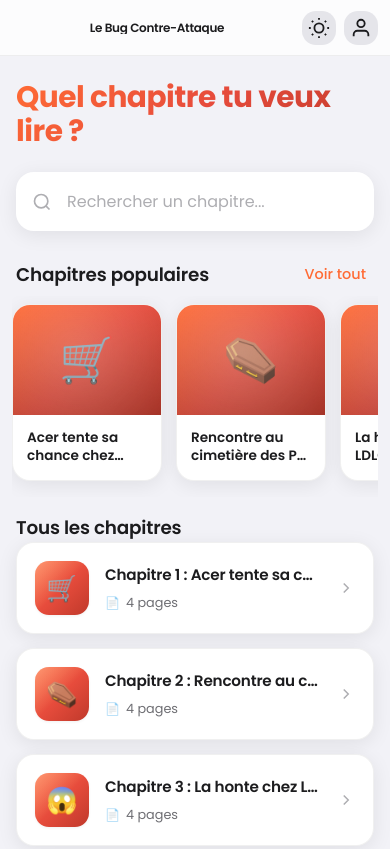
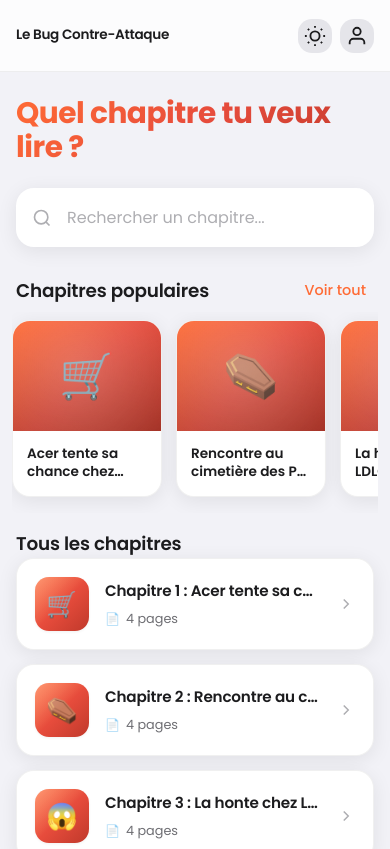
Before and after one commit to realStarYAM/Le-Bug-Contre-Attaque, a plain HTML site: page index.html in a window 390 px wide. Shown: the top 849 px of the page. Drawn offline with Linux system fonts and the light colour scheme.

Commit message:
Agrandir le header pour le titre complet

```diff
--- a/style.css
+++ b/style.css
@@ -39,7 +39,7 @@
   --radius-xl: 26px;
 
   --nav-height: 84px;
-  --topbar-height: 56px;
+  --topbar-height: 72px;
 
   --safe-area-bottom: env(safe-area-inset-bottom, 0px);
 
@@ -136,12 +136,13 @@ body {
   top: 0;
   left: 0;
   right: 0;
-  height: var(--topbar-height);
+  min-height: var(--topbar-height);
+  height: auto;
   background: var(--glass-bg);
   display: flex;
   align-items: center;
   justify-content: space-between;
-  padding: 0 12px;
+  padding: 10px 16px;
   z-index: 100;
   border-bottom: 0.5px solid var(--border);
   backdrop-filter: blur(var(--blur-amount)) saturate(180%);
@@ -151,10 +152,9 @@ body {
 .top-bar-left {
   display: flex;
   align-items: center;
-  gap: 6px;
+  gap: 8px;
   flex: 1;
   min-width: 0;
-  overflow: hidden;
 }
 
 .app-logo {
@@ -175,22 +175,20 @@ body {
 }
 
 .app-title {
-  font-size: 0.82rem;
+  font-size: clamp(0.85rem, 1.2vw, 1rem);
   font-weight: 600;
   color: var(--text-primary);
   letter-spacing: -0.3px;
-  flex: 1;
+  flex-grow: 1;
   min-width: 0;
-  line-height: 1;
-  white-space: nowrap;
-  overflow: hidden;
-  text-overflow: ellipsis;
+  line-height: 1.2;
+  white-space: normal;
+  overflow: visible;
 }
 
 @media (max-width: 480px) {
   .top-bar-left {
-    gap: 0;
-    justify-content: center;
+    gap: 6px;
   }
 
   .top-bar-right {
@@ -202,9 +200,8 @@ body {
   }
 
   .app-title {
-    font-size: 12px;
-    text-align: center;
-    width: 100%;
+    font-size: 0.85rem;
+    text-align: left;
   }
 }
 
```
